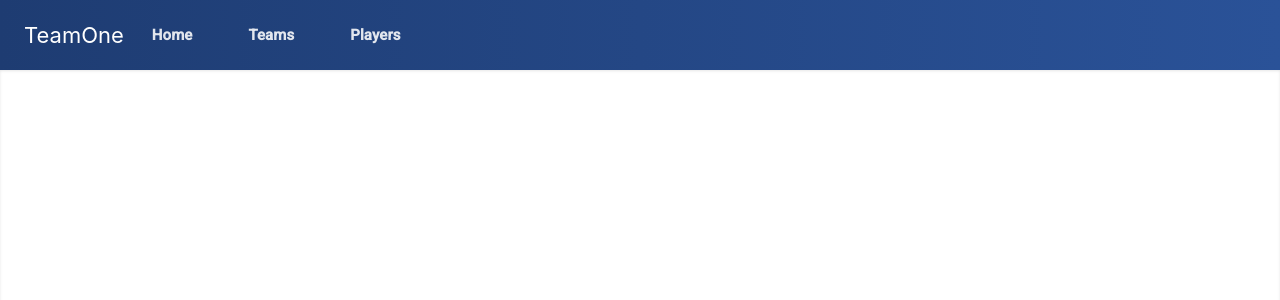
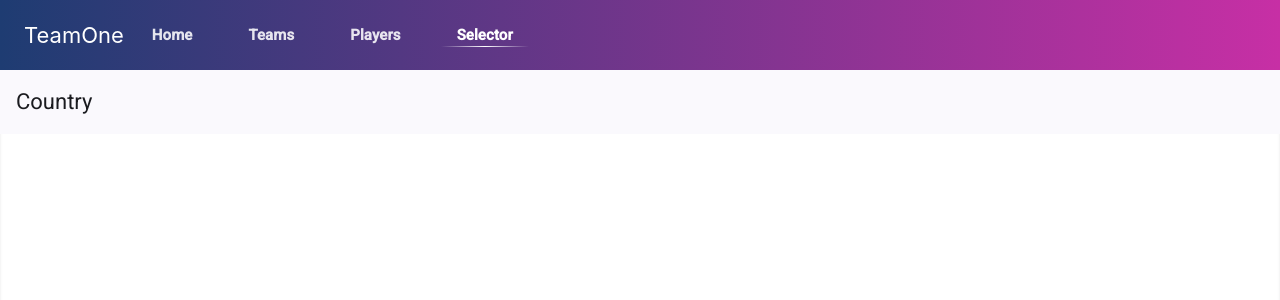
Before and after one commit to ssaso/angular-macedonia, an Angular app: page /tree-selector in a window 1280 px wide. Before the commit this address led to /. Shown: the top 300 px of the page. Built offline with nearby package versions, Linux system fonts and the light colour scheme.

Commit message:
Adding lazy routing and starting breadcrumb

```diff
--- a/src/app/app.component.html
+++ b/src/app/app.component.html
@@ -4,6 +4,7 @@
   <button mat-button routerLink="/" routerLinkActive="active" [routerLinkActiveOptions]="{exact:true}">Home</button>
   <button mat-button routerLink="/teams" routerLinkActive="active">Teams</button>
   <button mat-button routerLink="/players" routerLinkActive="active">Players</button>
+  <button mat-button routerLink="/tree-selector" routerLinkActive="active">Selector</button>
 </mat-toolbar>
 <div class="main-div">
   <router-outlet />
--- a/src/app/app.component.scss
+++ b/src/app/app.component.scss
@@ -1,5 +1,6 @@
 mat-toolbar {
-	background: linear-gradient(90deg, #1e3c72, #2a5298);
+	// background: linear-gradient(90deg, #1e3c72, #2a5298);
+	background: linear-gradient(90deg, #1e3c72, #c72fa5);
 	/* Sleek gradient */
 	color: white;
 	font-family: 'Inter', sans-serif;
--- a/src/app/app.routes.ts
+++ b/src/app/app.routes.ts
@@ -1,7 +1,6 @@
 import { Routes } from '@angular/router';
 import { HomeComponent } from './components/home/home.component';
 import { TeamsComponent } from './components/teams/teams.component';
-import { PlayersComponent } from './components/players/players.component';
 
 export const routes: Routes = [
   {
@@ -14,6 +13,16 @@ export const routes: Routes = [
   },
   {
     path: 'players',
-    component: PlayersComponent,
+    loadComponent: () =>
+      import('./components/players/players.component').then(
+        (m) => m.PlayersComponent
+      ),
+  },
+  {
+    path: 'tree-selector',
+    loadComponent: () =>
+      import('./components/tree-selector/tree-selector.component').then(
+        (m) => m.TreeSelectorComponent
+      ),
   },
 ];
--- /dev/null
+++ b/src/app/components/tree-selector/tree-selector.component.html
@@ -0,0 +1,13 @@
+<mat-toolbar class="breadcrumb-toolbar">
+	<nav>
+		<span class="breadcrumb" (click)="resetSelection()"> Country</span>
+		@if (selectedContry) {
+		<span class="breadcrumb"> &gt;</span>
+		<span class="breadcrumb"> {{selectedContry}}</span>
+		}
+		@if (selectedYear) {
+		<span class="breadcrumb"> &gt;</span>
+		<span class="breadcrumb"> {{selectedYear}}</span>
+		}
+	</nav>
+</mat-toolbar>
--- /dev/null
+++ b/src/app/components/tree-selector/tree-selector.component.ts
@@ -0,0 +1,18 @@
+import { CommonModule } from '@angular/common';
+import { Component, Input, Output } from '@angular/core';
+import { MatToolbarModule } from '@angular/material/toolbar';
+
+@Component({
+  selector: 'app-tree-selector',
+  imports: [CommonModule, MatToolbarModule],
+  templateUrl: './tree-selector.component.html',
+  styleUrl: './tree-selector.component.scss',
+})
+export class TreeSelectorComponent {
+  selectedContry!: string;
+  selectedYear = '';
+
+  resetSelection() {
+    console.log('resetSelection');
+  }
+}
--- a/src/index.html
+++ b/src/index.html
@@ -2,7 +2,7 @@
 <html lang="en">
 <head>
   <meta charset="utf-8">
-  <title>TeamOne</title>
+  <title>Team 01</title>
   <base href="/">
   <meta name="viewport" content="width=device-width, initial-scale=1">
   <link rel="icon" type="image/x-icon" href="favicon.ico">
--- a/src/styles.scss
+++ b/src/styles.scss
@@ -1,4 +1,11 @@
 /* You can add global styles to this file, and also import other style files */
 
-html, body { height: 100%; }
-body { margin: 0; font-family: Roboto, "Helvetica Neue", sans-serif; }
+html,
+body {
+	height: 100%;
+}
+
+body {
+	margin: 0;
+	font-family: 'Segoe UI', "Helvetica Neue", sans-serif;
+}
```
Also changed, not shown: src/app/components/tree-selector/tree-selector.component.scss (added), 1 other file (tests, documents, lock files or other folders).
